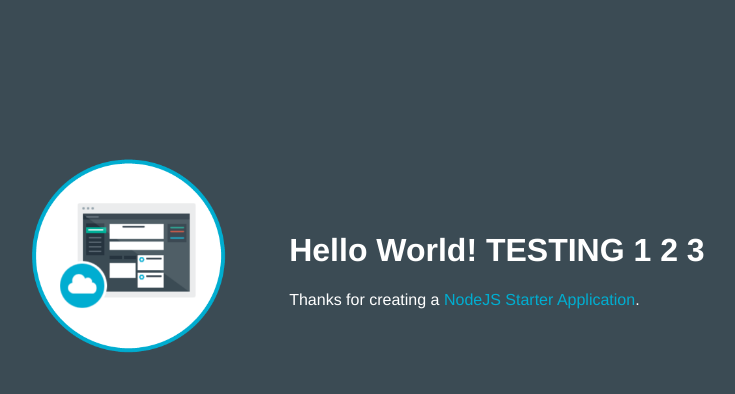
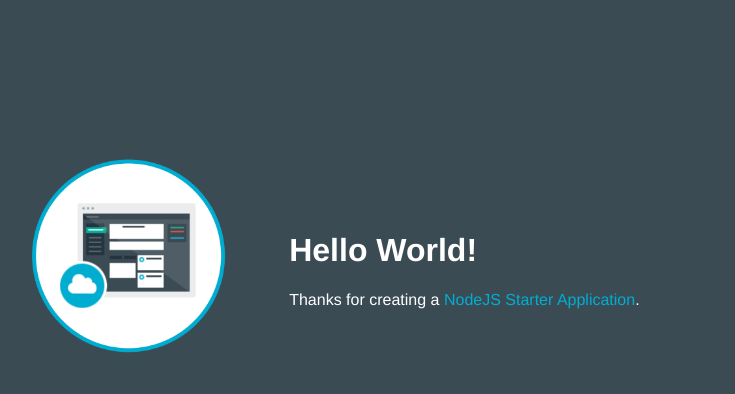
Before and after one commit to Adam-Torres/ART-Demo01, a website: page public/index.html in a window 1280 px wide. Shown: the whole page, without its empty margins (253-988 px from the left). Drawn offline with Linux system fonts and the light colour scheme.

Commit message:
Revert back to initial wording in index.html

```diff
--- a/public/index.html
+++ b/public/index.html
@@ -16,7 +16,7 @@
           <img class = "newappIcon" src="images/newapp-icon.png">
         </td>
         <td>
-          <h1 id="message">Hello World! TESTING 1 2 3</h1>
+          <h1 id="message">Hello World!</h1>
           <p class='description'></p> Thanks for creating a <span class = "blue">NodeJS Starter Application</span>.
         </td>
       </tr>
```
